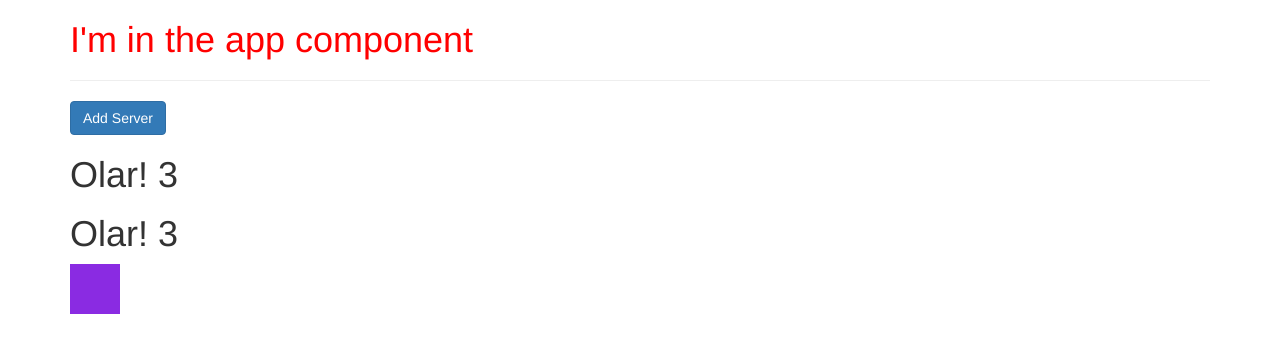
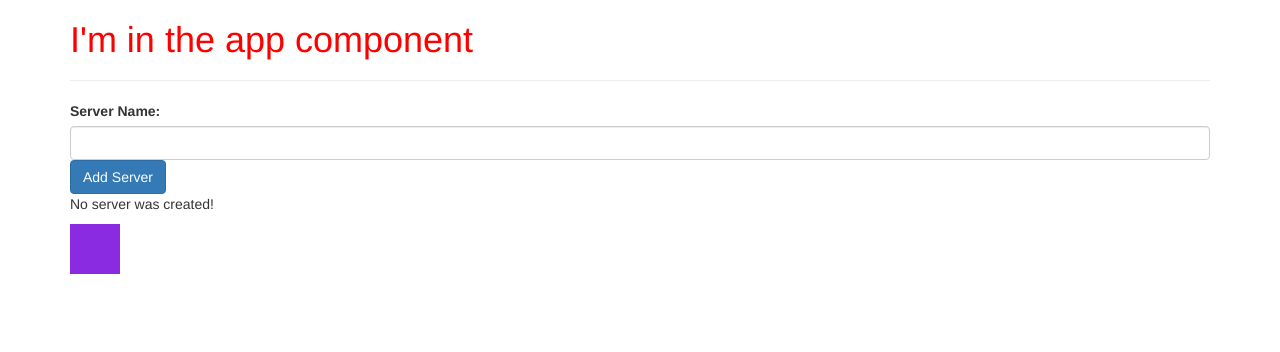
Before and after one commit to Manfrin92/angularioInitialTest, an Angular app: page / in a window 1280 px wide. Shown: the top 352 px of the page. Built offline with nearby package versions, Linux system fonts and the light colour scheme.

Commit message:
feat: getting user data through input

```diff
--- a/src/app/servers/servers.component.html
+++ b/src/app/servers/servers.component.html
@@ -1,3 +1,12 @@
-<button [disabled]="!allowNewServer" class="btn btn-primary">Add Server</button>
-<app-server></app-server>
-<app-server></app-server>
+<label>Server Name: {{ serverName }}</label>
+
+<input type="text" class="form-control" (input)="onUpdateServerName($event)" />
+
+<button
+  [disabled]="!allowNewServer"
+  class="btn btn-primary"
+  (click)="onCreateServer()"
+>
+  Add Server
+</button>
+<p>{{ serverCreationStatus }}</p>
--- a/src/app/servers/servers.component.ts
+++ b/src/app/servers/servers.component.ts
@@ -14,13 +14,22 @@
 })
 export class ServersComponent implements OnInit {
   allowNewServer = false;
-  serverName = 'Olar';
+  serverCreationStatus = 'No server was created!';
+  serverName = '';
 
   constructor() {
     setTimeout(() => {
       this.allowNewServer = true;
-    }, 5000);
+    }, 2000);
   }
 
   ngOnInit(): void {}
+
+  onCreateServer() {
+    this.serverCreationStatus = 'New server was created';
+  }
+
+  onUpdateServerName(event: Event) {
+    this.serverName = (<HTMLInputElement>event.target).value;
+  }
 }
```
